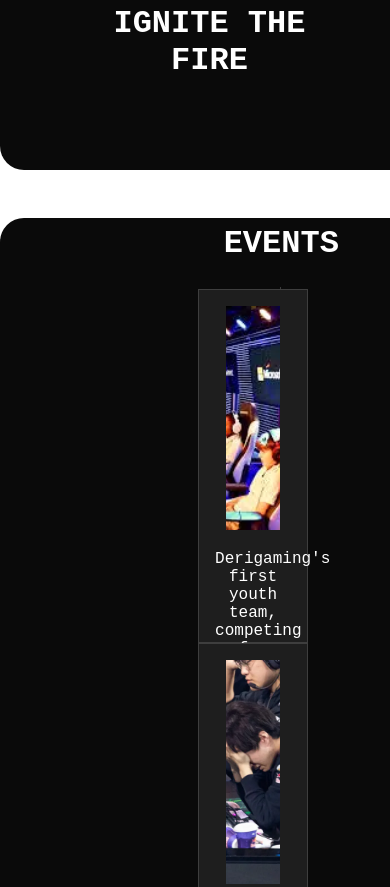
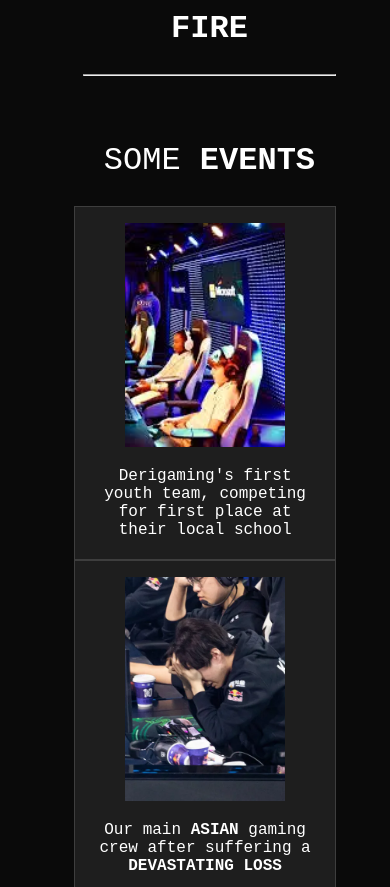
Before and after one commit to Deri-an/Eksamen, a plain HTML site: page activity.html in a window 390 px wide. Shown: the part 3572-4459 px from the top of the page. Drawn offline with Linux system fonts and the light colour scheme.

Commit message:
fiksa activity sin scaling

```diff
--- a/activity.html
+++ b/activity.html
@@ -67,6 +67,7 @@
             Embrace the challenge. <span class="thicktext">Embrace DeriGaming.</span></p>
 
             <h2><span class="thicktext">IGNITE THE FIRE</span></h2>
+            <hr>
           </div>
           <div class="events">
             <h2>SOME <span class=thicktext>EVENTS</span></h2>
@@ -98,7 +99,6 @@
     </main>
 
     <footer>
-      <div class="footer-top">
       <div class="footer-left">
         <h3>INTERESTED IN SEEING US PERFORM? CHECK OUR NEXT PERFORMANCE
           <a href="https://escharts.com/upcoming-tournaments/lol">HERE</a>
@@ -107,8 +107,12 @@
         <h3>WANT TO TRY FOR OUR TEAM? FIND US <a href="https://www.google.com/maps/place/PlayPulse+AS/@59.9133029,10.7407502,1492m/data=!3m1!1e3!4m10!1m2!2m1!1sgaming!3m6!1s0x46416fa2f8c53579:0x621a3e8ff228b018!8m2!3d59.9140367!4d10.7567237!15sCgZnYW1pbmeSAQVzdG9yZeABAA!16s%2Fg%2F11rx6zhmk0?entry=ttu&g_ep=EgoyMDI0MTExOS4yIKXMDSoASAFQAw%3D%3D">HERE</a></h3>
 
         <h3>DON'T KNOW WHERE TO START ON YOUR ROAD TO BECOME A PROFESSIONAL GAMER? TRY <a href="https://race.com/blog/how-to-be-a-professional-gamer/">HERE</a></h3>
+
+        <div class="footer-bot">
+          <a href="https://www.facebook.com/deri.gaming.3133/?locale=nb_NO" class="fa fa-facebook" aria-label="Read more on facebook"></a>
+          <a href="https://www.youtube.com/channel/UCfZGQW4YH_6Itj-ycLZebfg" class="fa fa-youtube-play" aria-label="Read more on twitter"> </a>
         </div>
-
+      </div>
       <div class="footer-right">
         <h2>THE GOAT</h2>
         <div class="player-portrait">
@@ -118,12 +122,6 @@
           </div>
         </div>
       </div>
-      </div>
-
-      <div class="footer-bot">
-        <a href="https://www.facebook.com/deri.gaming.3133/?locale=nb_NO" class="fa fa-facebook" aria-label="Read more on facebook"></a>
-        <a href="https://www.youtube.com/channel/UCfZGQW4YH_6Itj-ycLZebfg" class="fa fa-youtube-play" aria-label="Read more on twitter"> </a>
-      </div>
     </footer>
   </body>
   </div>
--- a/styles/style.css
+++ b/styles/style.css
@@ -698,13 +698,8 @@ summary:hover {
 .activity footer {
   margin-top: 3em;
   padding: 2em;
-  display: block;
+  display: flex;
   background-image: none;
-}
-
-.activity .footer-top {
-  display: flex;
-  height: 80%;
 }
 
 .activity .footer-left, .activity .footer-right {
@@ -729,9 +724,10 @@ summary:hover {
 
 .activity .footer-bot {
   margin-top: auto;
-  margin-bottom: 1em;
+  margin-top: 5em;
   height: 10%;
   float: bottom;
+
 }
 
 .activity .footer-bot a {
@@ -843,15 +839,26 @@ summary:hover {
   }
 
   .activity article .article {
-    display: block;
+    display: grid;
+    text-align: center;
+    height: auto;
 
   }
 
-  .activity article .maintext {
+  .activity footer, .a {
+    display: grid;
+    height: auto;
+  }
+
+  .activity article .maintext, .activity .events {
     width: 90%;
+    margin: auto;
   }
 
   .activity .footer-top {
     display: block;
   }
+  .activity .footer-right, .activity .footer-left {
+    width: 85%;
+  }
 }
```
Lines whose indentation alone changed are shown as unchanged.
